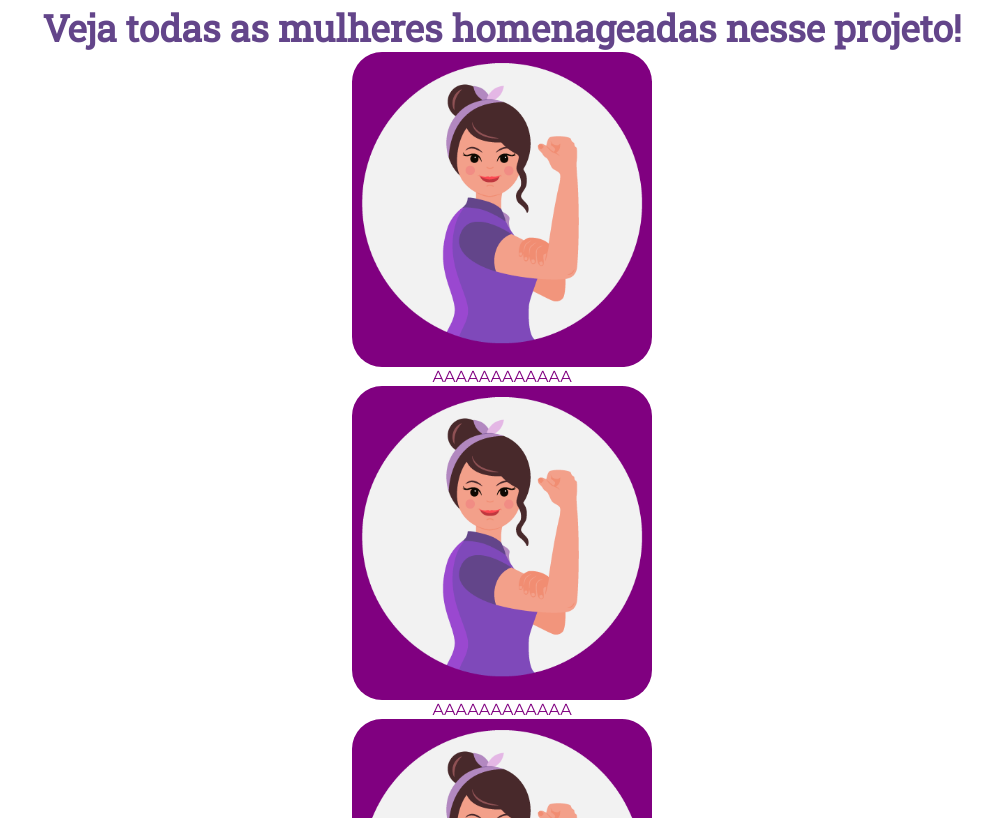
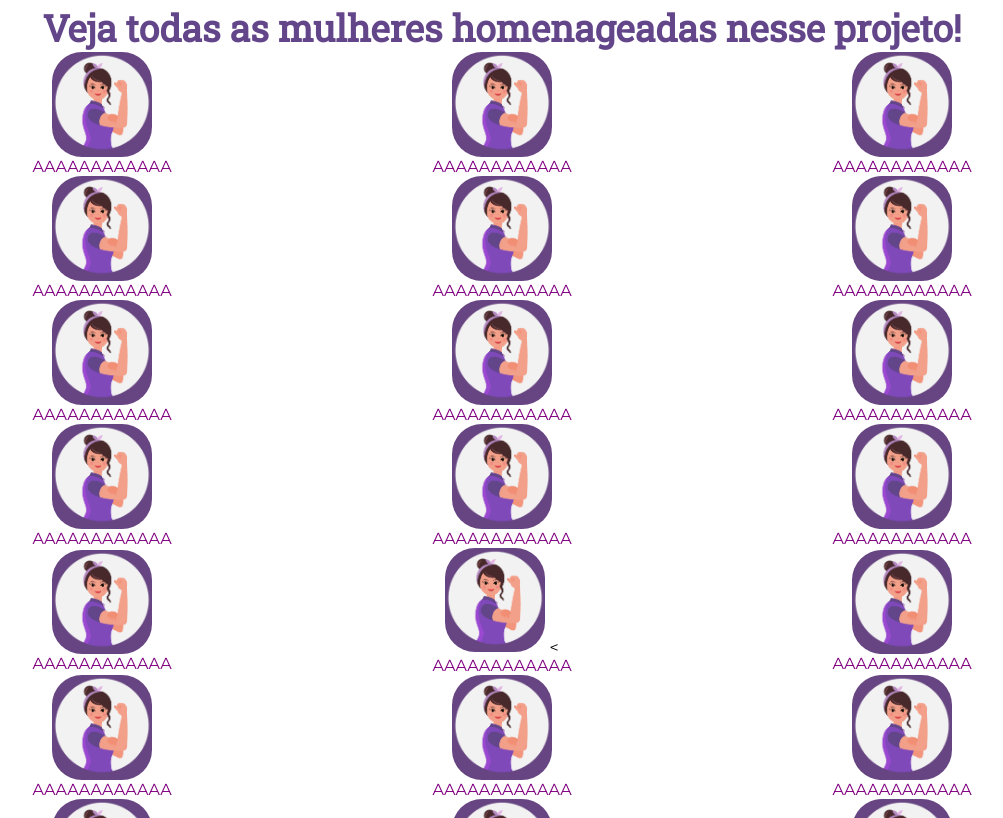
Before and after one commit to caabeatriz/reprograma, a plain HTML site: page SEMANA 4- PROJETO M DE MARAVILHOSAS/index.html in a window 1280 px wide. Shown: the part 682-1500 px from the top of the page, without its empty margins (138-1141 px from the left). Drawn offline with Linux system fonts and the light colour scheme.

Commit message:
Primeira página - Completa

```diff
--- a/SEMANA 4- PROJETO M DE MARAVILHOSAS/css/style.css
+++ b/SEMANA 4- PROJETO M DE MARAVILHOSAS/css/style.css
@@ -18,14 +18,13 @@ nav{
 
 }
 
+
 .nav_icons{
-    display: flex;
+    display: none;
 }
 
 .lista_nav{
-    display: flex;
-    align-items: center;
-    justify-content: flex-end;
+    display: none;
 
 }
 
@@ -110,7 +109,7 @@ h6{
 }
 .imagem_integrantes img{
     width: 300px;
-    background-color: purple;
+    background-color:#674582;
     border-radius: 30px;
 
 }
@@ -186,6 +185,11 @@ footer{
    header{
     height: 71%;
    }
+/* .navegacao{
+    align-items: center;
+    border: 10px solid;
+    width: 90%;
+} */
     .header_titulo{
         font-size: 36px;
         width: 59%;
@@ -195,6 +199,42 @@ footer{
         font-weight: 980;
         left: 208px;
         bottom: 89px;
+    }
+
+    nav{
+         display: flex;
+         justify-content: space-around;
+         align-items: center;
+     }
+         .img_menunav{
+         display: none;
+
+         }
+
+     .nav_icons{
+     display: inline;
+
+      }
+
+
+    .lista_nav{
+        display: inline-block;
+
+    }
+
+    .lista_nav a{
+        color: #FFFFFF;
+        text-decoration-line: none;
+        font-size: 18px;
+
+    }
+    ul{
+        list-style: none;
+        display: flex;
+        justify-content: space-around;
+        width: 413px;
+        text-transform: uppercase;
+
     }
 
     .header_subtitulo{
@@ -210,13 +250,23 @@ footer{
     font-size: 16px;
 }
 
-.conteudo_integrantes{
+
+.ctn{
     display: flex;
     flex-wrap: wrap;
+    flex-direction: unset;
+    justify-content: center;
+    text-align: center;
 }
 
-imagem_integrantes{
-    background-size: 49%;
+
+.imagem_integrantes{
+    width: 400px;
+}
+
+.imagem_integrantes img {
+      width:100px;
+    flex-direction: column;
 }
 
 }
--- a/SEMANA 4- PROJETO M DE MARAVILHOSAS/index.html
+++ b/SEMANA 4- PROJETO M DE MARAVILHOSAS/index.html
@@ -20,22 +20,23 @@
 <img class="img_menunav" src="img/menu-nav.png" alt="Menu de navegação">
 
 
-                <!-- <div class="lista_nav">
-                 -->
-                <!-- <ul>
+<div class="lista_nav">
 
-                    <li>home</li>
-                    <li>Conheça a reprograma</li>
-                </ul> -->
+<ul>
 
-            <!-- </div> -->
+<li><a href="#">home</a></li>
+<li><a href="#">Conheça a {reprograma}</a></li>
+</ul>
 
-            <!-- <div class="nav_icons">
+</div>
+
+<div class="nav_icons">
 <a href="#"> <img src="img/fb-icone.png" > </a>
 <a href="#"> <img src="img/icon-linkedin.png" > </a>
 <a href="#"> <img src="img/icon-instagram.png" > </a>
-               <a href="#"> <img src="img/icon-twitter.png" > </a> -->
-           <!-- </div> -->
+<a href="#"> <img src="img/icon-twitter.png" > </a>
+</div>
+
 </nav>
 
 <header>
@@ -46,10 +47,10 @@
 </header>
 
 <main>
-       <section class="conteudo_integrantes">
+<section class="conteudo_integrantess">
 <h6>Veja todas as mulheres homenageadas nesse projeto!</h6>
 
-    <div class="conteudo_integrantes">
+<div class="conteudo_integrantes ctn">
 
 <div class="imagem_integrantes">
 <a href="facebook.com"> <img  src="img/img-mulher.png"></a>
@@ -61,6 +62,78 @@
 <p class="footersubtitulos"> AAAAAAAAAAAA</p>
 </div>
 
+<div class="imagem_integrantes">
+<a href="#"> <img  src="img/img-mulher.png"></a>
+<p class="footersubtitulos"> AAAAAAAAAAAA</p>
+
+</div>
+
+<div class="imagem_integrantes">
+<a href="#"> <img  src="img/img-mulher.png"></a>
+<p class="footersubtitulos"> AAAAAAAAAAAA</p>
+
+</div>
+<div class="imagem_integrantes">
+<a href="#"> <img  src="img/img-mulher.png"></a>
+<p class="footersubtitulos"> AAAAAAAAAAAA</p>
+
+</div>
+<div class="imagem_integrantes">
+<a href="#"> <img  src="img/img-mulher.png"></a>
+<p class="footersubtitulos"> AAAAAAAAAAAA</p>
+
+</div>
+<div class="imagem_integrantes">
+<a href="#"> <img  src="img/img-mulher.png"></a>
+<p class="footersubtitulos"> AAAAAAAAAAAA</p>
+
+</div>
+<div class="imagem_integrantes">
+<a href="#"> <img  src="img/img-mulher.png"></a>
+<p class="footersubtitulos"> AAAAAAAAAAAA</p>
+
+</div>
+<div class="imagem_integrantes">
+<a href="#"> <img  src="img/img-mulher.png"></a>
+<p class="footersubtitulos"> AAAAAAAAAAAA</p>
+
+</div>
+<div class="imagem_integrantes">
+<a href="#"> <img  src="img/img-mulher.png"></a>
+<p class="footersubtitulos"> AAAAAAAAAAAA</p>
+
+</div>
+<div class="imagem_integrantes">
+<a href="#"> <img  src="img/img-mulher.png"></a>
+<p class="footersubtitulos"> AAAAAAAAAAAA</p>
+
+</div>
+<div class="imagem_integrantes">
+<a href="#"> <img  src="img/img-mulher.png"></a>
+<p class="footersubtitulos"> AAAAAAAAAAAA</p>
+
+</div>
+<div class="imagem_integrantes">
+<a href="#"> <img  src="img/img-mulher.png"></a>
+<p class="footersubtitulos"> AAAAAAAAAAAA</p>
+
+</div>
+<div class="imagem_integrantes">
+<a href="#"> <img  src="img/img-mulher.png"></a>
+<
+<p class="footersubtitulos"> AAAAAAAAAAAA</p>
+
+</div>
+<div class="imagem_integrantes">
+<a href="#"> <img  src="img/img-mulher.png"></a>
+<p class="footersubtitulos"> AAAAAAAAAAAA</p>
+
+</div>
+<div class="imagem_integrantes">
+<a href="#"> <img  src="img/img-mulher.png"></a>
+<p class="footersubtitulos"> AAAAAAAAAAAA</p>
+
+</div>
 <div class="imagem_integrantes">
 <a href="#"> <img  src="img/img-mulher.png"></a>
 <p class="footersubtitulos"> AAAAAAAAAAAA</p>
@@ -132,11 +205,7 @@
 <p class="footersubtitulos"> AAAAAAAAAAAA</p>
 
 </div>
-                        <div class="imagem_integrantes">
-                                <a href="#"> <img  src="img/img-mulher.png"></a>
-                                <p class="footersubtitulos"> AAAAAAAAAAAA</p>
 
-                            </div>
 
 </div>
 
```
Lines whose indentation alone changed are shown as unchanged.
